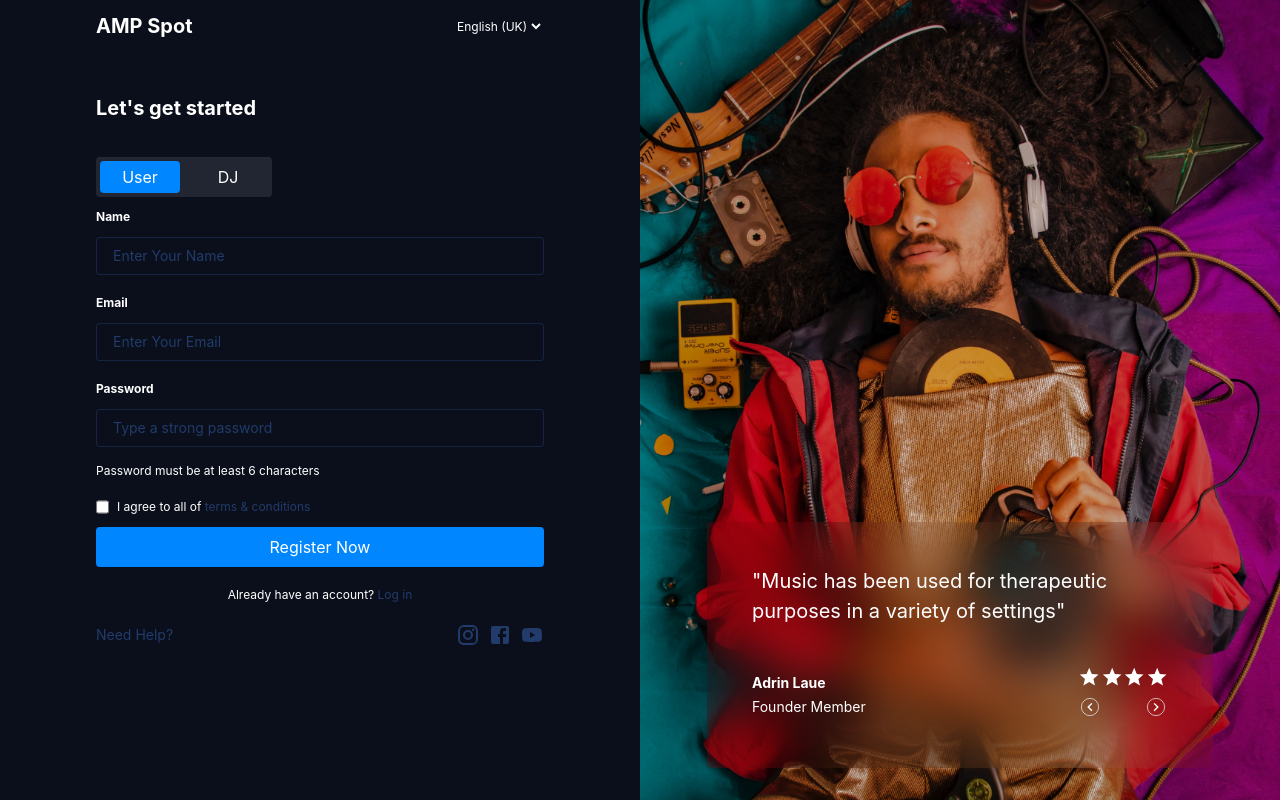
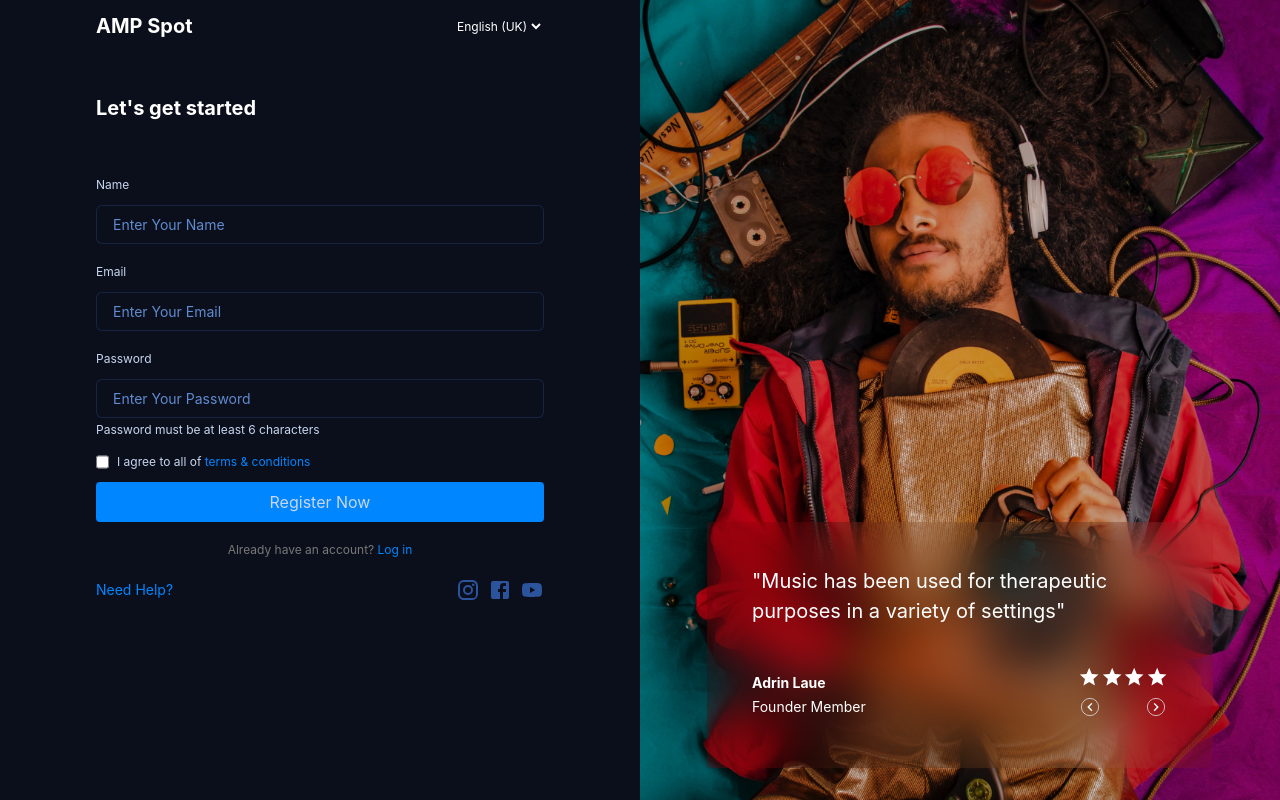
Before and after one commit to dev-spot04/ampSpot-Frontend, a React (Create React App) app: page / in a window 1280 px wide. Built offline with nearby package versions, Linux system fonts and the light colour scheme.

Commit message:
fix: the login/register pages typography and colors update: The input field is now made a seperate component

```diff
--- /dev/null
+++ b/src/components/forms/InputField.jsx
@@ -0,0 +1,56 @@
+import { Field, ErrorMessage, useField } from "formik";
+import React from "react";
+
+const InputField = ({
+  type,
+  placeholder,
+  required,
+  className,
+  uni,
+  labelClass,
+  label,
+  lengthWarning,
+  ...props
+}) => {
+  return (
+    <>
+      {label && (
+        <label
+          htmlFor={uni}
+          className={"text-xs 2xl:text-[16px] my-3 mt-5" + " " + labelClass}
+        >
+          {label}
+        </label>
+      )}
+      <Field
+        type={type}
+        id={uni}
+        name={uni}
+        placeholder={placeholder}
+        required={required}
+        className={
+          type === "text" || "password"
+            ? `${
+                props.errors[uni] && props.touched[uni]
+                  ? "border border-red-500"
+                  : "border border-border/50"
+              } bg-background outline-none placeholder:text-inputText focus:border-border rounded-md p-2 px-4 text-[14px] text-white`
+            : "" + " " + className
+        }
+      />
+      {type === "password" && lengthWarning && (
+        <p
+          className={`${
+            props.touched.password && props.errors.password
+              ? "text-red-500"
+              : ""
+          } text-xs 2xl:text-[14px] my-1 2xl:my-2`}
+        >
+          Password must be at least 6 characters
+        </p>
+      )}
+    </>
+  );
+};
+
+export default InputField;
--- a/src/features/auth/pages/login/index.jsx
+++ b/src/features/auth/pages/login/index.jsx
@@ -7,12 +7,13 @@ import * as yup from "yup";
 import { toast } from "react-toastify";
 import useApiMutation from "../../../../hooks/useApiMutation";
 import agent from "../../../../services/agent";
+import InputField from "../../../../components/forms/InputField";
 
 const LoginPage7 = () => {
-
   const { mutate, isLoading, isSuccess, isError, error, data } = useApiMutation(
     agent.Auth.login,
   );
+  const [userType, setUserType] = useState("user");
 
   const navigate = useNavigate();
 
@@ -61,41 +62,44 @@ const LoginPage7 = () => {
               validationSchema={validationSchema}
               onSubmit={onSubmitHandler}
             >
-              {({ errors, touched }) => {
+              {(props) => {
                 return (
                   <Form className="flex flex-col md:w-[80%]">
-
-                    <label
-                      htmlFor="email"
-                      className="text-xs 2xl:text-[16px] my-3 font-bold"
-                    >
-                      Email
-                    </label>
-                    <Field
+                    <div className="flex gap-2 bg-blue-50/10 p-1 w-fit rounded 2xl:my-7 my-2">
+                      <button
+                        type="button"
+                        className={`${
+                          userType === "user" ? "bg-blue1" : ""
+                        } p-1 w-20 rounded`}
+                        onClick={() => setUserType("user")}
+                      >
+                        User
+                      </button>
+                      <button
+                        type="button"
+                        className={`${
+                          userType === "dj" ? "bg-blue1" : ""
+                        } p-1 w-20 rounded`}
+                        onClick={() => setUserType("dj")}
+                      >
+                        DJ
+                      </button>
+                    </div>
+                    <InputField
+                      label={"Email"}
                       type="text"
-                      id="email"
-                      name="email"
+                      uni="email"
                       placeholder="Enter Your Email"
-                      className={`bg-background outline-none border focus:border-border rounded p-2 px-4 text-sm text-white placeholder:text-border ${touched.email && errors.email
-                          ? "border-red-500"
-                          : "border-border/50"
-                        }`}
+                      required={true}
+                      {...props}
                     />
-                    <label
-                      htmlFor="password"
-                      className="text-xs 2xl:text-[16px] my-3 font-bold"
-                    >
-                      Password
-                    </label>
-                    <Field
+                    <InputField
+                      label={"Password"}
                       type="password"
-                      id="password"
-                      name="password"
-                      placeholder="Type a strong password"
-                      className={`bg-background outline-none border focus:border-border rounded p-2 px-4 text-sm text-white placeholder:text-border ${touched.password && errors.password
-                          ? "border-red-500"
-                          : "border-border/50"
-                        }`}
+                      uni="password"
+                      placeholder="Enter Your Password"
+                      required={true}
+                      {...props}
                     />
                     <div className="flex justify-between items-center 2xl:text-[16px] text-xs">
                       <div className="flex gap-2 my-3">
@@ -105,7 +109,9 @@ const LoginPage7 = () => {
                           name="remember"
                           className="rounded-full"
                         />
-                        <label htmlFor="remember">Remember Me</label>
+                        <label htmlFor="remember" className="text-[#787878]">
+                          Remember Me
+                        </label>
                       </div>
                       <p className="text-blue-500">Forgot password?</p>
                     </div>
@@ -123,7 +129,7 @@ const LoginPage7 = () => {
                     </button>
                     <p className="text-xs text-[16px] text-center my-2">
                       New here?{" "}
-                      <Link to="/register" className="text-border">
+                      <Link to="/register" className="text-blue1">
                         Register now
                       </Link>
                     </p>
--- a/src/features/auth/pages/page-3/index.jsx
+++ b/src/features/auth/pages/page-3/index.jsx
@@ -85,13 +85,13 @@ const LoginPage3 = () => {
         <div className="flex justify-between items-center my-3 w-[90%] md:w-[70%] mx-auto">
           <button
             type="button"
-            className="flex items-center text-sm gap-1 font-bold"
+            className="flex items-center text-xs gap-1 font-bold text-lightBlue 2xl:text-[18px]"
             onClick={backHandler}
           >
             <ChevronLeft />
             <p className="font-bold">Back</p>
           </button>
-          <p className="text-xl font-bold">AMP Spot</p>
+          <p className="2xl:text-3xl font-bold">AMP Spot</p>
         </div>
         <div className="flex flex-col items-center gap-8 m-auto w-[90%] md:w-[70%]">
           <h1 className="font-bold text-2xl 2xl:text-[30px] mx-auto">
--- a/src/features/auth/pages/page-4/index.jsx
+++ b/src/features/auth/pages/page-4/index.jsx
@@ -55,16 +55,16 @@ const LoginPage4 = () => {
   return (
     <main className="bg-background min-h-screen grid md:grid-cols-2 grid-cols-1 text-white">
       <section className="flex flex-col gap-10 pb-10">
-        <div className="flex justify-between items-center my-3 md:w-[70%] w-[90%] mx-auto">
+        <div className="flex justify-between items-center my-3 w-[90%] md:w-[70%] mx-auto">
           <button
             type="button"
-            className="flex items-center text-sm gap-1 font-bold"
+            className="flex items-center text-xs gap-1 font-bold text-lightBlue 2xl:text-[18px]"
             onClick={backHandler}
           >
             <ChevronLeft />
             <p className="font-bold">Back</p>
           </button>
-          <p className="2xl:text-[30px] font-bold">AMP Spot</p>
+          <p className="2xl:text-3xl font-bold">AMP Spot</p>
         </div>
         <div className="flex flex-col gap-8 my-auto md:w-[70%] w-[90%] mx-auto">
           <h1 className="font-bold text-xl 2xl:text-[30px] text-start text-black1">
--- a/src/features/auth/pages/register/index.jsx
+++ b/src/features/auth/pages/register/index.jsx
@@ -12,15 +12,19 @@ import { assets } from "../../../../assets";
 import * as yup from "yup";
 import { Field, Form, Formik } from "formik";
 import agent from "../../../../services/agent";
-import { toast } from 'react-toastify'
+import { toast } from "react-toastify";
 import useApiMutation from "../../../../hooks/useApiMutation";
 import { login } from "../../../../redux/userSlice";
 import { useDispatch, useSelector } from "react-redux";
+import InputField from "../../../../components/forms/InputField";
+
 const LoginPage1 = () => {
-  const navigate = useNavigate()
-  const { mutate, isLoading, isSuccess, isError, error, data } = useApiMutation(agent.Auth.register);
-  const dispatch = useDispatch()
-  const { isAuthenticated } = useSelector(state => state.user)
+  const navigate = useNavigate();
+  const { mutate, isLoading, isSuccess, isError, error, data } = useApiMutation(
+    agent.Auth.register,
+  );
+  const dispatch = useDispatch();
+  const { isAuthenticated } = useSelector((state) => state.user);
   const [userType, setUserType] = useState("user");
   const initialValues = {
     firstName: "",
@@ -37,26 +41,27 @@ const LoginPage1 = () => {
   const onSubmitHandler = async (values) => {
     mutate({
       ...values,
-      role: userType
+      role: userType,
     });
   };
   useEffect(() => {
     if (isSuccess && data) {
       // toast.success(data.message);
-      dispatch(login({
+      dispatch(
+        login({
           isAuthenticated: true,
           user: data.user,
           token: data.token,
           id: data.user._id,
-        role: data.user.role
-      }))
-      navigate('/page-2')
+          role: data.user.role,
+        }),
+      );
+      navigate("/page-2");
     } else if (isError) {
       const errorMessage = error?.response?.data?.message || error.message;
       toast.error(errorMessage);
     }
   }, [isSuccess, isError, data, error]);
-
 
   return (
     <main className="bg-background min-h-screen grid md:grid-cols-2 grid-cols-1 text-white">
@@ -83,82 +88,36 @@ const LoginPage1 = () => {
               validationSchema={validationSchema}
               onSubmit={onSubmitHandler}
             >
-              {({ errors, touched }) => {
+              {(props) => {
                 return (
-                  <Form className="flex flex-col">
-                    <div className="flex gap-2 bg-blue-50/10 p-1 w-fit rounded">
-                      <button
-                        type="button"
-                        className={`${userType === "user" ? "bg-blue1" : ""
-                          } p-1 w-20 rounded`}
-                        onClick={() => setUserType("user")}
-                      >
-                        User
-                      </button>
-                      <button
-                        type="button"
-                        className={`${userType === "dj" ? "bg-blue1" : ""
-                          } p-1 w-20 rounded`}
-                        onClick={() => setUserType("dj")}
-                      >
-                        DJ
-                      </button>
-                    </div>
-                    <label
-                      htmlFor="name"
-                      className="text-xs 2xl:text-[16px] my-3 font-bold"
-                    >
-                      Name
-                    </label>
-                    <Field
+                  <Form className="flex flex-col text-[#C8D6EF]">
+                    <InputField
+                      label={"Name"}
                       type="text"
-                      id="name"
-                      name="name"
+                      uni="name"
                       placeholder="Enter Your Name"
-                      required
-                      className={`${touched.name && errors.name
-                        ? "border border-red-500"
-                        : "border border-border/50"
-                        } bg-background outline-none placeholder:text-border focus:border-border rounded p-2 px-4 text-sm text-white mb-2`}
+                      required={true}
+                      {...props}
                     />
-                    <label
-                      htmlFor="email"
-                      className="text-xs 2xl:text-[16px] my-3 font-bold"
-                    >
-                      Email
-                    </label>
-                    <Field
+                    <InputField
+                      label={"Email"}
                       type="text"
-                      id="email"
-                      name="email"
+                      uni="email"
                       placeholder="Enter Your Email"
-                      required
-                      className={`${touched.email && errors.email
-                        ? "border border-red-500"
-                        : "border border-border/50"
-                        } bg-background outline-none placeholder:text-border focus:border-border rounded p-2 px-4 text-sm text-white mb-2`}
+                      required={true}
+                      {...props}
                     />
-                    <label
-                      htmlFor="email"
-                      className="text-xs 2xl:text-[16px] my-3 font-bold"
-                    >
-                      Password
-                    </label>
-                    <Field
-                      type="text"
-                      id="email"
-                      placeholder="Type a strong password"
-                      name="password"
-                      required
-                      className={`${touched.email && errors.email
-                        ? "border border-red-500"
-                        : "border border-border/50"
-                        } bg-background outline-none placeholder:text-border focus:border-border rounded p-2 px-4 text-sm text-white mb-2`}
+                    <InputField
+                      label={"Password"}
+                      type="password"
+                      uni="password"
+                      placeholder="Enter Your Password"
+                      required={true}
+                      {...props}
+                      lengthWarning={true}
                     />
-                    <p className="text-xs my-2 2xl:text-[14px]">
-                      Password must be at least 6 characters
-                    </p>
-                    <div className="flex gap-2 my-3 text-xs 2xl:text-[16px]">
+                    <div className="my-3">
+                      <div className="flex gap-2 text-xs 2xl:text-[16px]">
                         <Field
                           type="checkbox"
                           className="rounded-full"
@@ -167,10 +126,16 @@ const LoginPage1 = () => {
                         />
                         <label htmlFor="tc-agree">
                           I agree to all of{" "}
-                        <a href="/" className="text-border hover:underline">
+                          <a href="/" className="text-blue1 hover:underline">
                             terms & conditions
                           </a>
                         </label>
+                      </div>
+                      {props.errors.tcAgree && (
+                        <p className="bg-black/40 rounded text-center w-32 text-xs 2xl:text-[16px] p-1 my-1 relative left-10 text-red-400">
+                          agree to continue
+                        </p>
+                      )}
                     </div>
                     <button
                       className="text-center bg-blue1 p-2 rounded hover:bg-blue1/95"
@@ -188,18 +153,18 @@ const LoginPage1 = () => {
                 );
               }}
             </Formik>
-            <p className="text-xs text-center my-2">
+            <p className="text-xs text-center my-2 text-[#787878]">
               Already have an account?{" "}
-              <Link to="/login" className="text-border hover:underline">
+              <Link to="/login" className="text-blue1 hover:underline">
                 Log in
               </Link>
             </p>
             <div className="flex justify-between items-center">
-              <p className="text-border text-sm hover:underline">Need Help?</p>
+              <p className="text-blue1 text-sm hover:underline">Need Help?</p>
               <div className="flex gap-2">
-                <Instagram sx={{ color: "#223B6A" }} />
-                <Facebook sx={{ color: "#223B6A" }} />
-                <YouTube sx={{ color: "#223B6A" }} />
+                <Instagram sx={{ color: "#2C549D" }} />
+                <Facebook sx={{ color: "#2C549D" }} />
+                <YouTube sx={{ color: "#2C549D" }} />
               </div>
             </div>
           </div>
--- a/tailwind.config.js
+++ b/tailwind.config.js
@@ -8,6 +8,8 @@ module.exports = {
         border: "#223B6A",
         blue1: "#0086FF",
         black1: "#3A3A3A",
+        inputText: "#618BCF",
+        lightBlue: "#98B3E1",
       },
     },
   },
```
Also changed, not shown: src/features/auth/pages/page-2/index.jsx (+14 -12 lines). Lines whose indentation alone changed are shown as unchanged.
